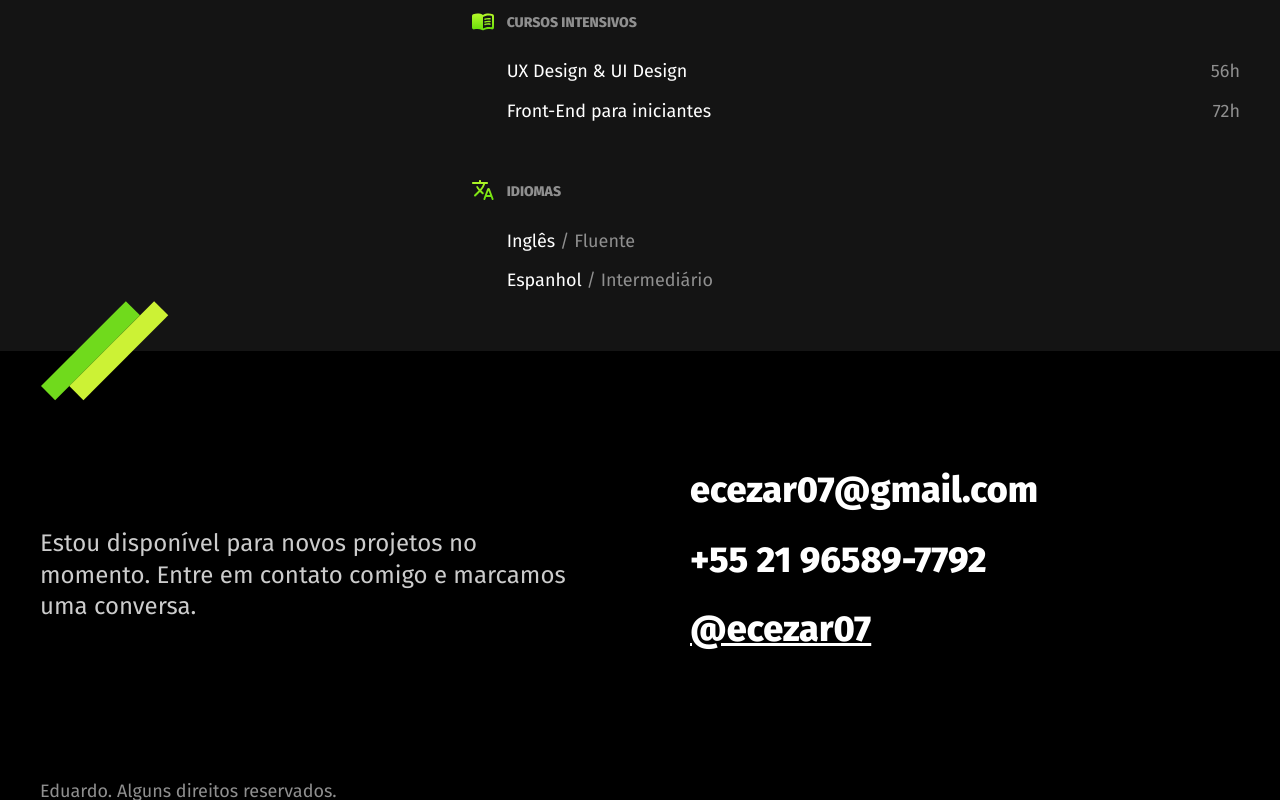
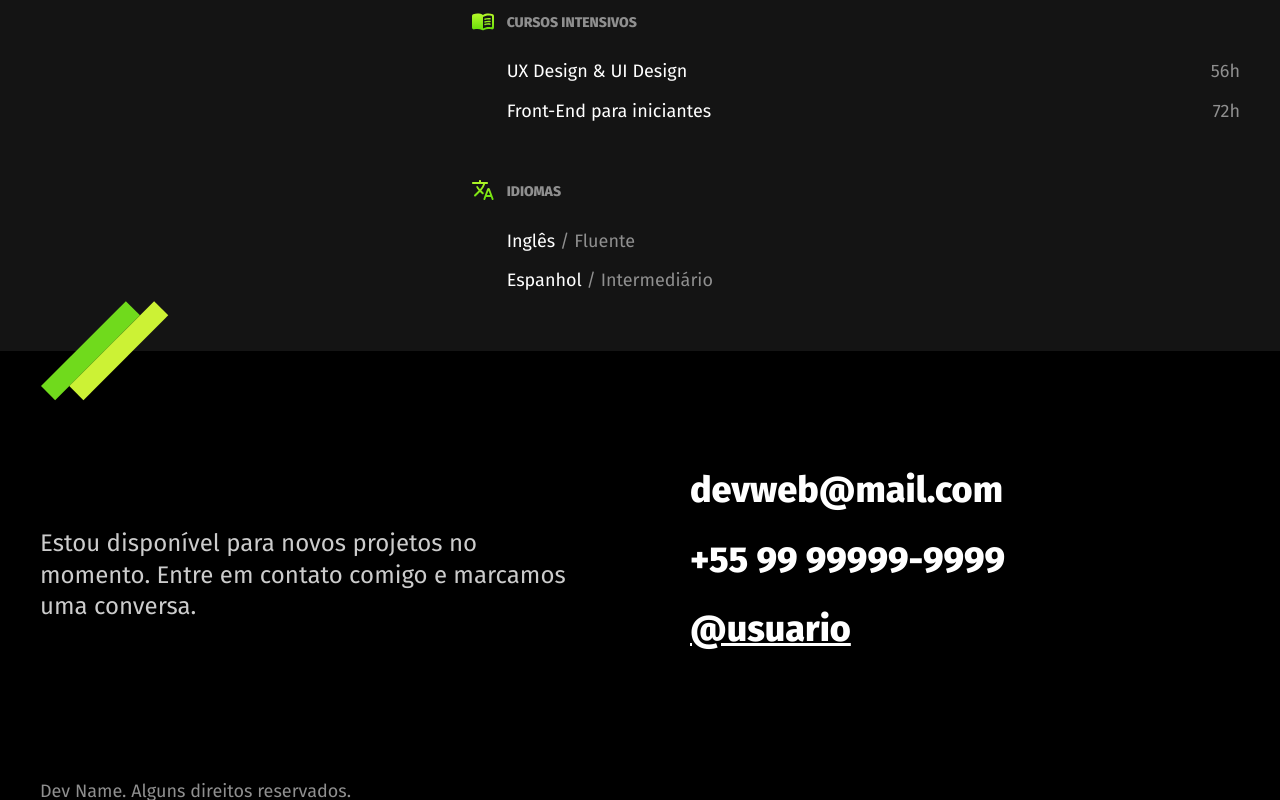
Before and after one commit to ecezar/ecezar.github.io, a plain HTML site: page index.html in a window 1280 px wide. Shown: the part 2000-2800 px from the top of the page. Drawn offline with Linux system fonts and the light colour scheme.

Commit message:
ajustes de titulos

```diff
--- a/index.html
+++ b/index.html
@@ -7,14 +7,14 @@
     <meta name="viewport" content="width=device-width, initial-scale=1.0">
     <link rel="stylesheet" href="css/style.css">
     <meta name="description" content="Desenvolvedor Front-End em Rio de Janeiro">
-    <title>Eduardo Cezar Desenvolvedor Front-End & UI-UX Design</title>
+    <title>Desenvolvedor Front-End & UI-UX Design</title>
     <link rel="icon" href="./favicon.svg" type="svg+xml">
 </head>
 
 <body>
     <header class="header">
         <img src="./img/marca.svg" width="104px" height="38px" alt="">
-        <h1 class="header-nome">Eduardo Cezar</h1>
+        <h1 class="header-nome">Dev Name</h1>
         <nav>
             <ul class="header-menu">
                 <li><a href="#experiencia">Experiência</a></li>
@@ -128,11 +128,11 @@
         <div class="footer-container">
             <p class="footer-texto">Estou disponível para novos projetos no momento. Entre em contato comigo e marcamos uma conversa.</p>
             <ul class="footer-contato">
-                <li>ecezar07@gmail.com</li>
-                <li>+55 21 96589-7792</li>
-                <li><a href="/">@ecezar07</a></li>
+                <li>devweb@mail.com</li>
+                <li>+55 99 99999-9999</li>
+                <li><a href="/">@usuario</a></li>
             </ul>
-            <p class="footer-copy">Eduardo. Alguns direitos reservados.</p>
+            <p class="footer-copy">Dev Name. Alguns direitos reservados.</p>
         </div>
     </footer>
 </body>
```
